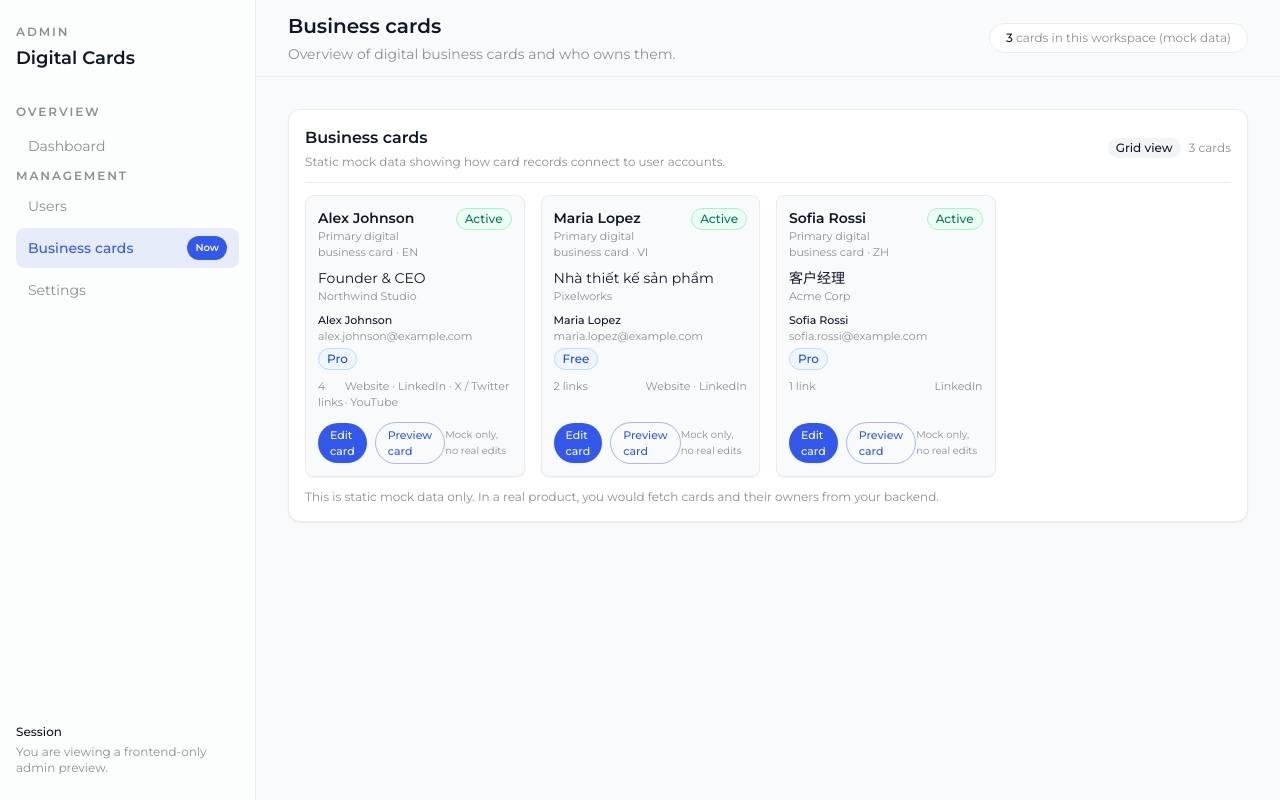
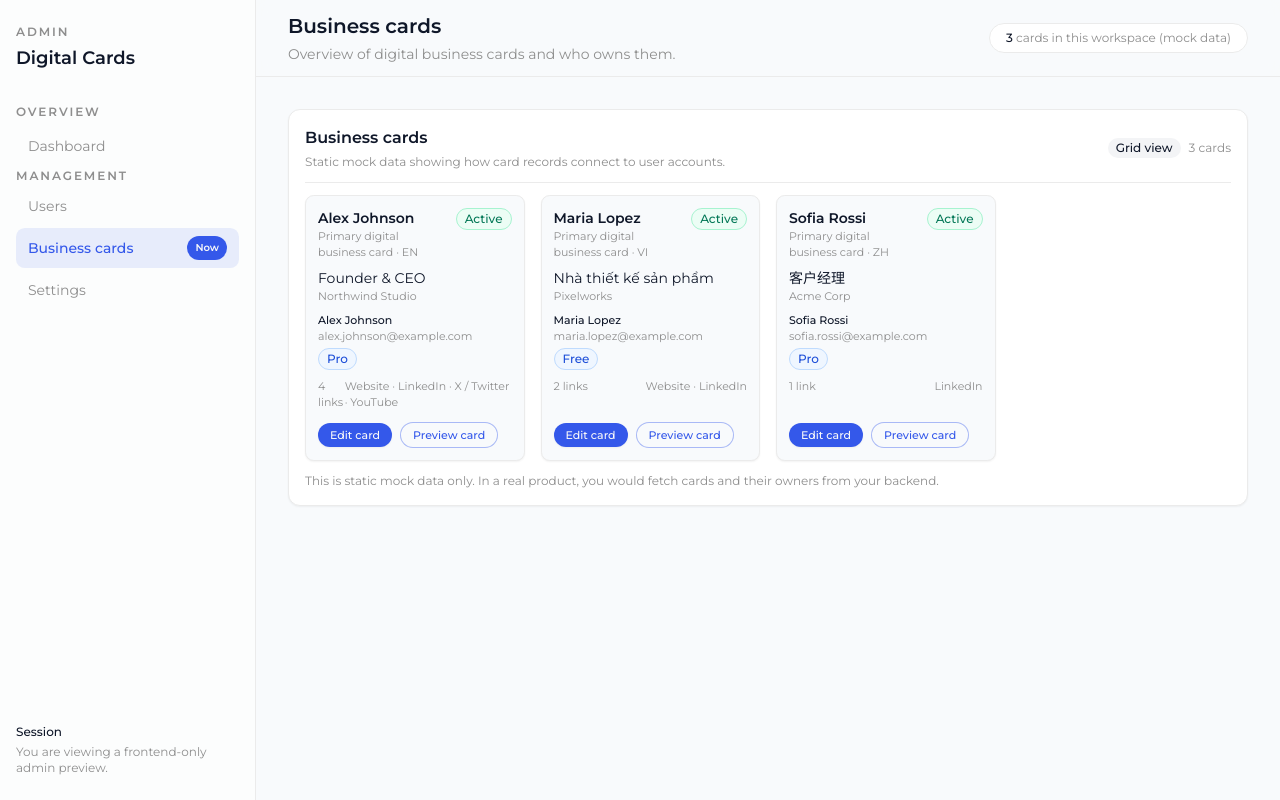
Before and after one commit to daominhhai129/sg-f2e8259b-6fc6-442d-b63f-de6a4dc487d0-1776210199, a Next.js app: page /business-cards in a window 1280 px wide. Built offline with nearby package versions, Linux system fonts and the light colour scheme.

Commit message:
style(admin): remove mock text from cards list

```diff
--- a/src/pages/business-cards/index.tsx
+++ b/src/pages/business-cards/index.tsx
@@ -214,9 +214,6 @@ const BusinessCardsPage: NextPage = () => {
                               Preview card
                             </Link>
                           </div>
-                          <span className="text-[10px] text-muted-foreground">
-                            Mock only, no real edits
-                          </span>
                         </div>
                       </article>
                     );
```
Also changed, not shown: 1 other file (tests, documents, lock files or other folders).
